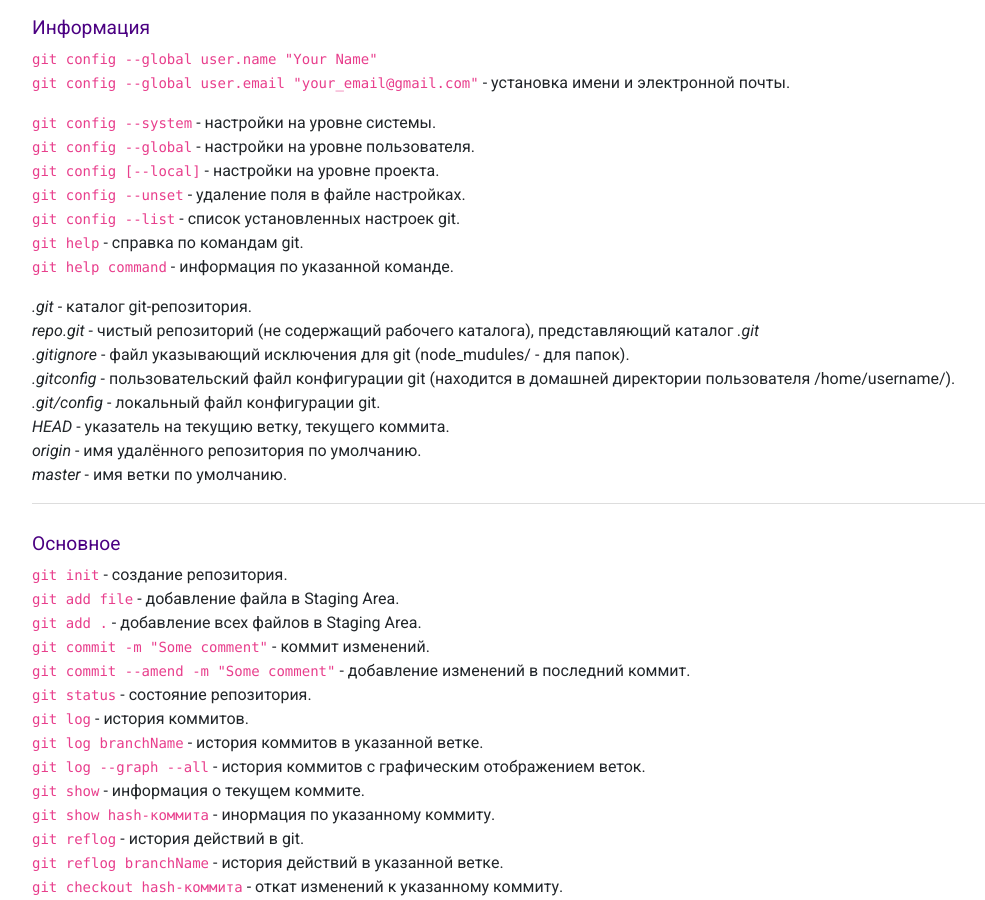
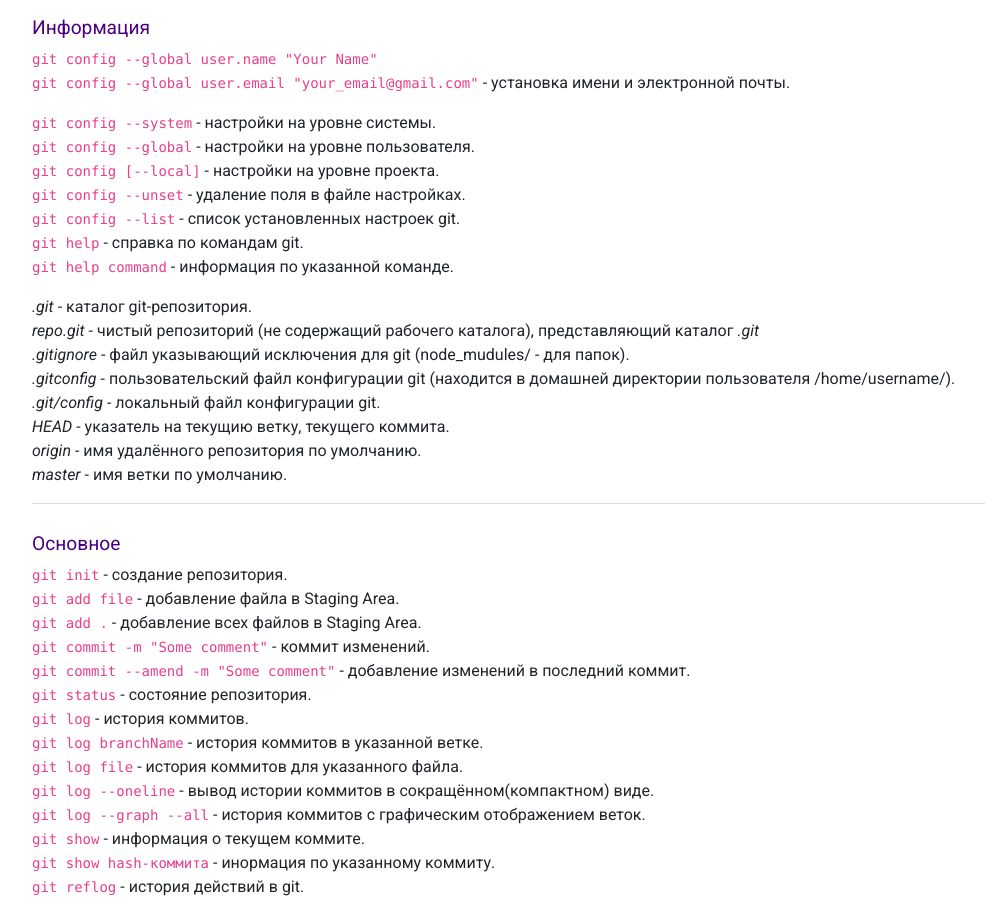
Before and after one commit to Romanyusupov2016/Git-Reference, a plain HTML site: page index.html in a window 1280 px wide. Shown: the part 50-950 px from the top of the page, without its empty margins (53-1038 px from the left). Drawn offline with nearby package versions, Linux system fonts and the light colour scheme.

Commit message:
19.06.2018

```diff
--- a/index.html
+++ b/index.html
@@ -51,6 +51,8 @@
                 <code>git status</code> - состояние репозитория.<br>
                 <code>git log</code> - история коммитов.<br>
                 <code>git log branchName</code> - история коммитов в указанной ветке.<br>
+                <code>git log file</code> - история коммитов для указанного файла.<br>
+                <code>git log --oneline</code> - вывод истории коммитов в сокращённом(компактном) виде.<br>
                 <code>git log --graph --all</code> - история коммитов с графическим отображением веток.<br>
                 <code>git show</code> - информация о текущем коммите.<br>
                 <code>git show hash-коммита</code> - инормация по указанному коммиту.<br>
```
